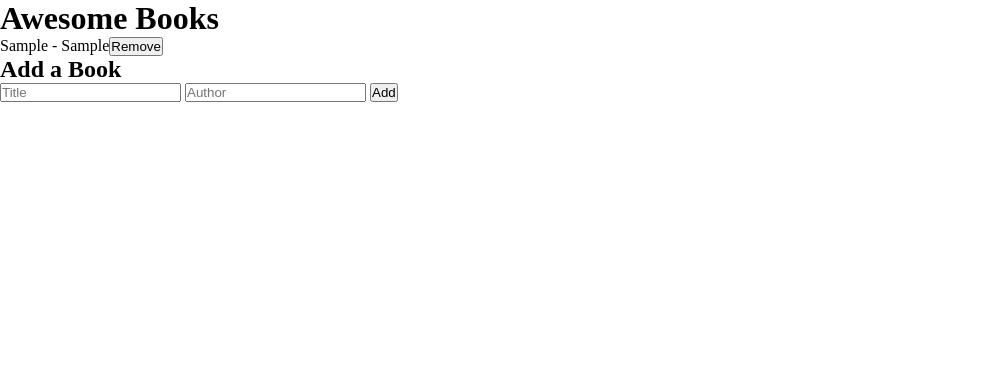
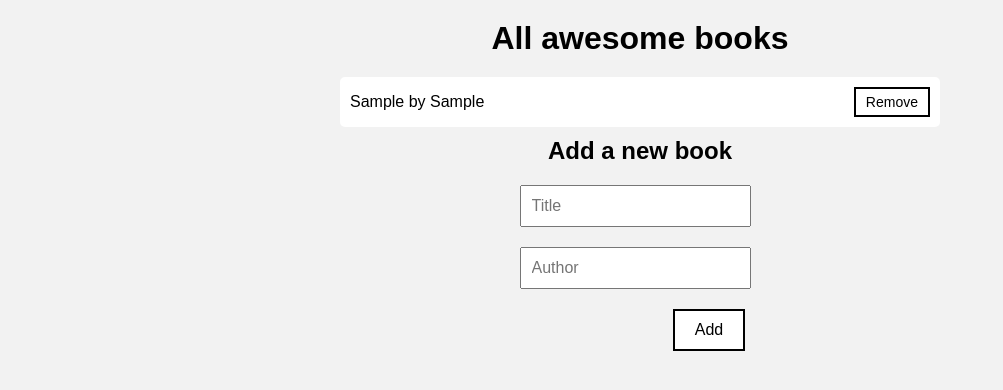
Before and after one commit to bohaz/Awesome-books, a website: page index.html in a window 1280 px wide. Both pictures are taken after typing "Sample", "Sample" into the empty fields and a click on the button "Add". Shown: the whole page, without its empty margins (0-1003 px from the left). Drawn offline with Linux system fonts and the light colour scheme.

Commit message:
Add modified html, css and js files to refactor awesome book project

```diff
--- a/index.html
+++ b/index.html
@@ -9,19 +9,23 @@
 </head>
 <body>
   <main>
+    <div class="container">
 
-    <h1>Awesome Books</h1>
+      <h1 class="title">All awesome books</h1>
 
-    <div>
-      <ul id="bookList"></ul>
+      <div>
+        <ul id="bookList" class="book-list"></ul>
+      </div>
+
+      <div class="form">
+        <h2>Add a new book</h2>
+        <input type="text" id="titleInput" placeholder="Title">
+        <input type="text" id="authorInput" placeholder="Author">
+        <button onclick="bookCollection.addBook()">Add</button>
+      </div>
+
     </div>
 
-    <div>
-      <h2>Add a Book</h2>
-      <input type="text" id="titleInput" placeholder="Title">
-      <input type="text" id="authorInput" placeholder="Author">
-      <button onclick="addBook()">Add</button>
-    </div>
   </main>
 
   <script src="index.js"></script>
--- a/index.js
+++ b/index.js
@@ -1,52 +1,63 @@
-const bookList = document.getElementById('bookList');
-const books = JSON.parse(localStorage.getItem('books')) || [];
+// eslint-disable-next-line max-classes-per-file
+class Book {
+  constructor(title, author) {
+    this.title = title;
+    this.author = author;
+  }
+}
 
-function displayBooks() {
-  bookList.innerHTML = '';
+class BookCollection {
+  constructor() {
+    this.books = JSON.parse(localStorage.getItem('books')) || [];
+    this.bookListElement = document.getElementById('bookList');
+    this.titleInputElement = document.getElementById('titleInput');
+    this.authorInputElement = document.getElementById('authorInput');
+  }
 
-  books.forEach((book, index) => {
+  displayBooks() {
+    this.bookListElement.innerHTML = '';
+
+    this.books.forEach((book, index) => {
       const li = document.createElement('li');
-    li.textContent = `${book.title} - ${book.author}`;
+      li.classList.add('book-item');
+      li.textContent = `${book.title} by ${book.author}`;
 
       const removeButton = document.createElement('button');
       removeButton.textContent = 'Remove';
       removeButton.addEventListener('click', () => {
-      // eslint-disable-next-line no-use-before-define
-      removeBook(index);
+        this.removeBook(index);
       });
 
       li.appendChild(removeButton);
-    bookList.appendChild(li);
+      this.bookListElement.appendChild(li);
     });
   }
 
-// eslint-disable-next-line no-unused-vars
-function addBook() {
-  const titleInput = document.getElementById('titleInput');
-  const authorInput = document.getElementById('authorInput');
-
-  const title = titleInput.value;
-  const author = authorInput.value;
+  addBook() {
+    const title = this.titleInputElement.value;
+    const author = this.authorInputElement.value;
 
     if (title === '' || author === '') {
       return;
     }
 
-  const book = { title, author };
-  books.push(book);
-  localStorage.setItem('books', JSON.stringify(books));
+    const book = new Book(title, author);
+    this.books.push(book);
+    localStorage.setItem('books', JSON.stringify(this.books));
 
-  displayBooks();
+    this.displayBooks();
 
-  titleInput.value = '';
-  authorInput.value = '';
+    this.titleInputElement.value = '';
+    this.authorInputElement.value = '';
   }
 
-function removeBook(index) {
-  books.splice(index, 1);
-  localStorage.setItem('books', JSON.stringify(books));
+  removeBook(index) {
+    this.books.splice(index, 1);
+    localStorage.setItem('books', JSON.stringify(this.books));
 
-  displayBooks();
+    this.displayBooks();
+  }
 }
 
-displayBooks();
+const bookCollection = new BookCollection();
+bookCollection.displayBooks();
--- a/style.css
+++ b/style.css
@@ -2,3 +2,69 @@
   padding: 0;
   margin: 0;
 }
+
+body {
+  font-family: Arial, sans-serif;
+  background-color: #f2f2f2;
+}
+
+.container {
+  max-width: 600px;
+  margin: 0 auto;
+  padding: 20px;
+}
+
+.title {
+  text-align: center;
+  margin-bottom: 20px;
+}
+
+.form {
+  display: flex;
+  justify-content: center;
+  margin-bottom: 20px;
+  flex-direction: column;
+  gap: 20px;
+  align-items: center;
+}
+
+.form input[type="text"] {
+  padding: 10px;
+  margin-right: 10px;
+  font-size: 16px;
+}
+
+.form button {
+  margin-left: 23%;
+  padding: 10px 20px;
+  font-size: 16px;
+  background-color: white;
+  color: black;
+  border: 2px solid black;
+  cursor: pointer;
+}
+
+.book-list {
+  list-style: none;
+  padding: 0;
+  margin: 0;
+}
+
+.book-item {
+  display: flex;
+  justify-content: space-between;
+  align-items: center;
+  background-color: white;
+  border-radius: 5px;
+  padding: 10px;
+  margin-bottom: 10px;
+}
+
+.book-item button {
+  padding: 5px 10px;
+  font-size: 14px;
+  background-color: white;
+  color: black;
+  border: 2px solid black;
+  cursor: pointer;
+}
```
Lines whose indentation alone changed are shown as unchanged.
